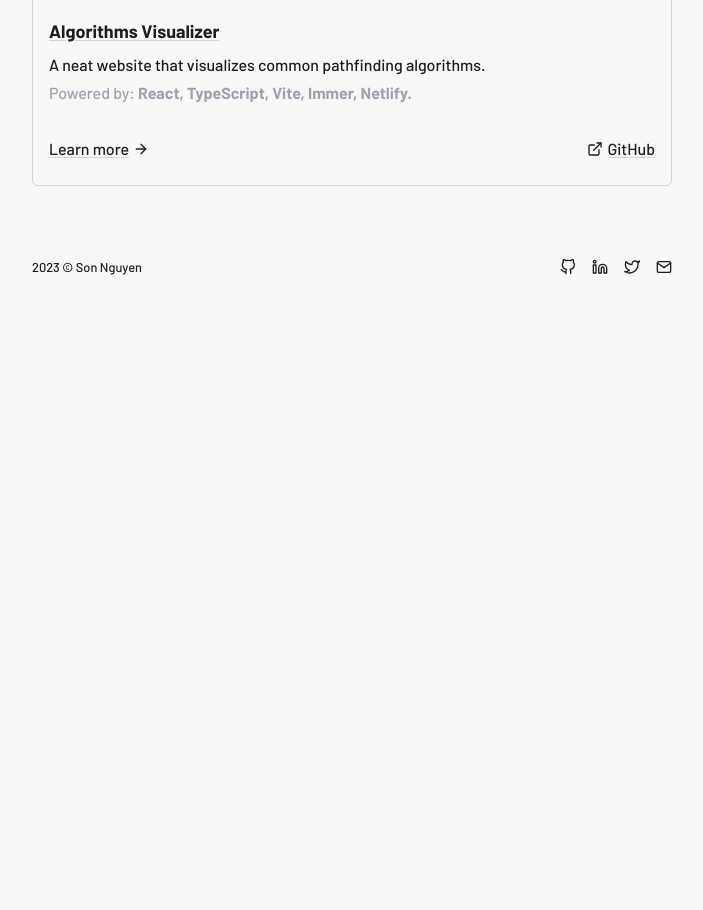
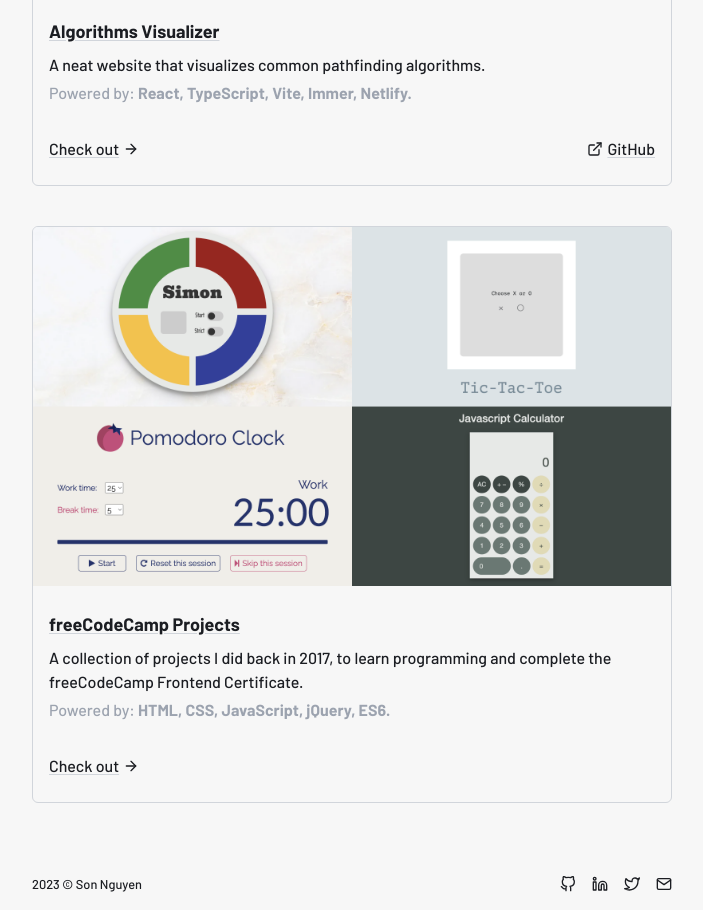
Before and after one commit to sonngdev/personal-website-23, a Next.js app: page /projects in a window 1280 px wide. Shown: the part 1080-1990 px from the top of the page, without its empty margins (288-991 px from the left). Before the commit the page ends 1373 px from the top, so only its background shows below. Built offline with nearby package versions, Linux system fonts and the light colour scheme; no server answers.

Commit message:
feat: Add freeCodeCamp to projects page

```diff
--- a/components/project-card.tsx
+++ b/components/project-card.tsx
@@ -7,7 +7,7 @@ interface ProjectCardProps {
   description: string;
   technologies: string;
   projectUrl: string;
-  githubUrl: string;
+  githubUrl?: string;
 }
 
 export default function ProjectCard(props: ProjectCardProps) {
@@ -36,14 +36,16 @@ export default function ProjectCard(props: ProjectCardProps) {
 
         <div className="flex justify-between mt-8">
           <a className="flex gap-x-1 items-center" target="_blank" rel="noreferrer" href={projectUrl}>
-            <span>Learn more </span>
+            <span>Check out </span>
             <ArrowRight size={16} />
           </a>
 
-          <a className="flex gap-x-1 items-center" target="_blank" rel="noreferrer" href={githubUrl}>
-            <ExternalLink size={16} />
-            <span>GitHub</span>
-          </a>
+          {githubUrl && (
+            <a className="flex gap-x-1 items-center" target="_blank" rel="noreferrer" href={githubUrl}>
+              <ExternalLink size={16} />
+              <span>GitHub</span>
+            </a>
+          )}
         </div>
       </div>
     </div>
--- a/pages/projects.tsx
+++ b/pages/projects.tsx
@@ -1,10 +1,18 @@
 import Head from 'next/head';
 import Container from 'components/container';
 import ProjectCard from 'components/project-card';
+import freeCodeCampImg from 'public/projects-assets/free-code-camp.png';
 import algorithmsVisualizerImg from 'public/projects-assets/algorithms-visualizer.png';
 import chatgptVoiceImg from 'public/projects-assets/chatgpt-with-voice.png';
 
 const PROJECTS = [
+  {
+    img: freeCodeCampImg,
+    title: 'freeCodeCamp Projects',
+    description: 'A collection of projects I did back in 2017, to learn programming and complete the freeCodeCamp Frontend Certificate.',
+    technologies: 'HTML, CSS, JavaScript, jQuery, ES6.',
+    projectUrl: 'https://codepen.io/collection/kNZGjG',
+  },
   {
     img: algorithmsVisualizerImg,
     title: 'Algorithms Visualizer',
```
Also changed, not shown: public/projects-assets/free-code-camp.png (added).
